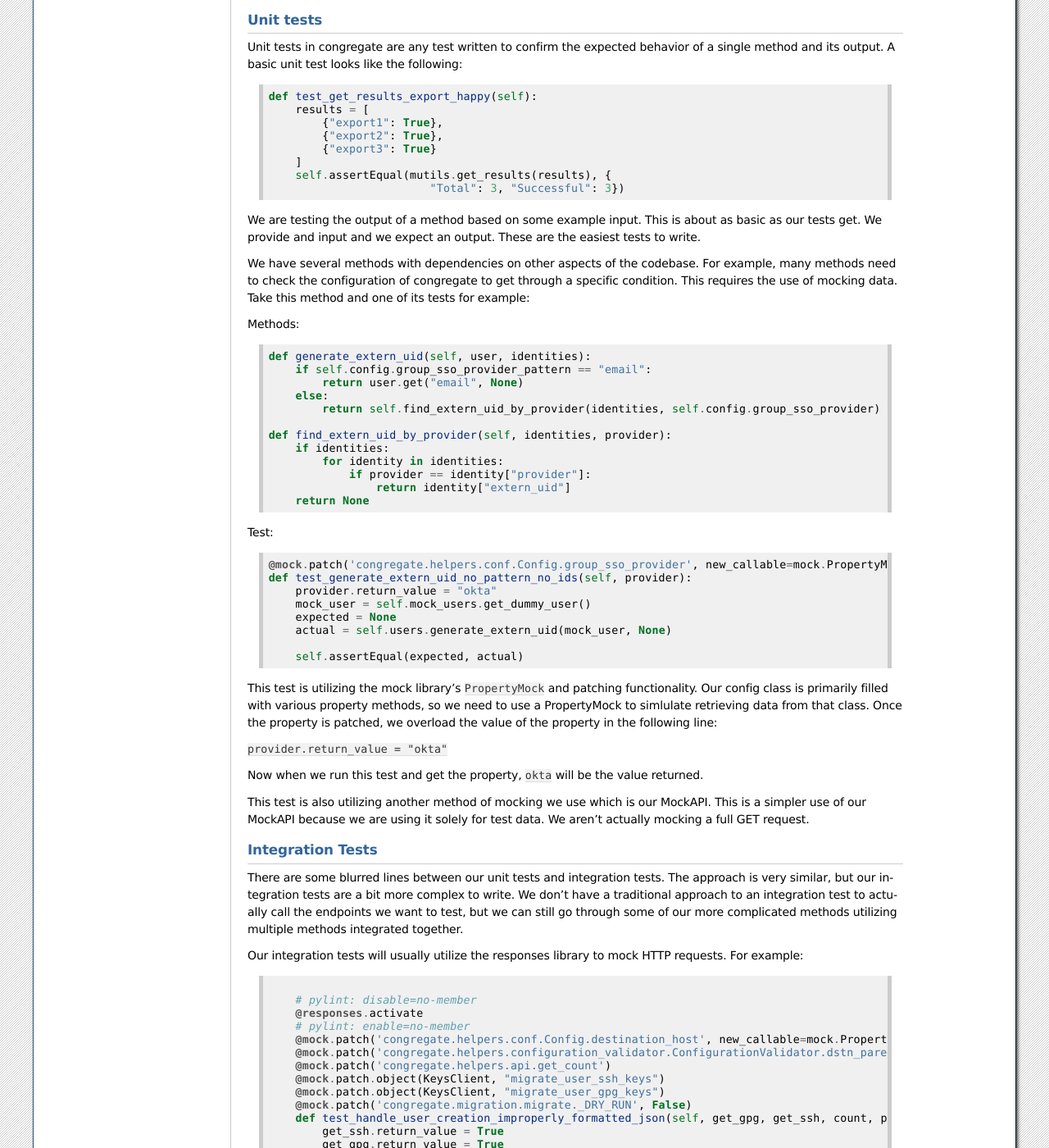
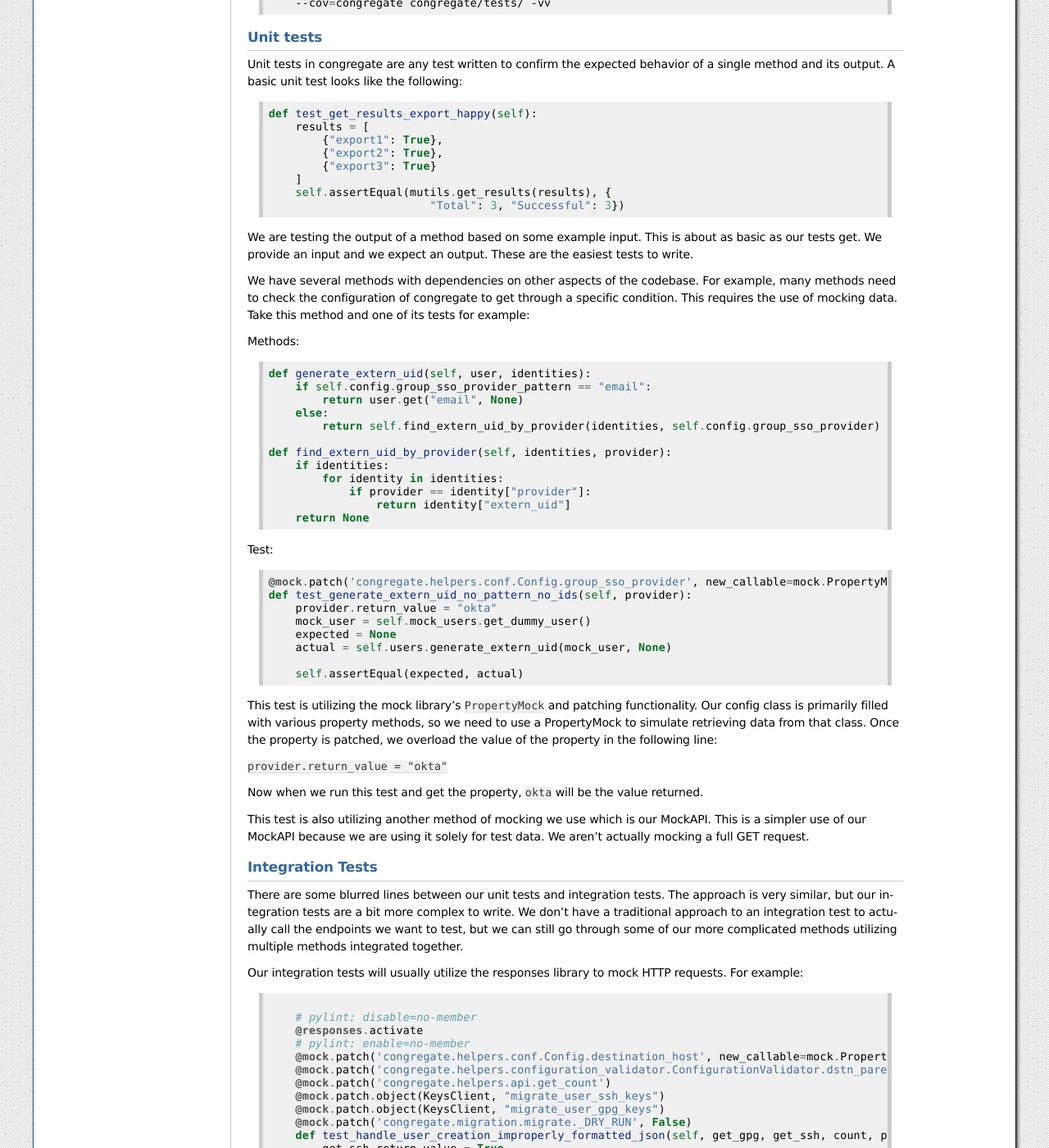
Before and after one commit to LINWEN607/congregate, a Sphinx documentation site: the page built from congregate/docs/source/static_docs/writing-tests.md, in a window 1280 px wide and 1400 px high, scrolled down 1922 px. Shown: the whole window at 82% size. Built offline with Sphinx 7.4.7, drawn with Linux system fonts in a browser that asks for light colours; some of the changed text lies outside the part shown.

Commit message:
fixing documentation typos

````diff
--- a/congregate/docs/source/static_docs/writing-tests.md
+++ b/congregate/docs/source/static_docs/writing-tests.md
@@ -122,7 +122,7 @@
                         "Total": 3, "Successful": 3})
 ```
 
-We are testing the output of a method based on some example input. This is about as basic as our tests get. We provide and input and we expect an output. These are the easiest tests to write.
+We are testing the output of a method based on some example input. This is about as basic as our tests get. We provide an input and we expect an output. These are the easiest tests to write.
 
 
 We have several methods with dependencies on other aspects of the codebase. For example, many methods need to check the configuration of congregate to get through a specific condition.
@@ -158,7 +158,7 @@
     self.assertEqual(expected, actual)
 ```
 
-This test is utilizing the mock library's `PropertyMock` and patching functionality. Our config class is primarily filled with various property methods, so we need to use a PropertyMock to simlulate retrieving data from that class. Once the property is patched, we overload the value of the property in the following line:
+This test is utilizing the mock library's `PropertyMock` and patching functionality. Our config class is primarily filled with various property methods, so we need to use a PropertyMock to simulate retrieving data from that class. Once the property is patched, we overload the value of the property in the following line:
 
 `provider.return_value = "okta"`
 
````
Also changed, not shown: other parts of congregate/docs/source/static_docs/writing-tests.md (+7 -5 lines).
